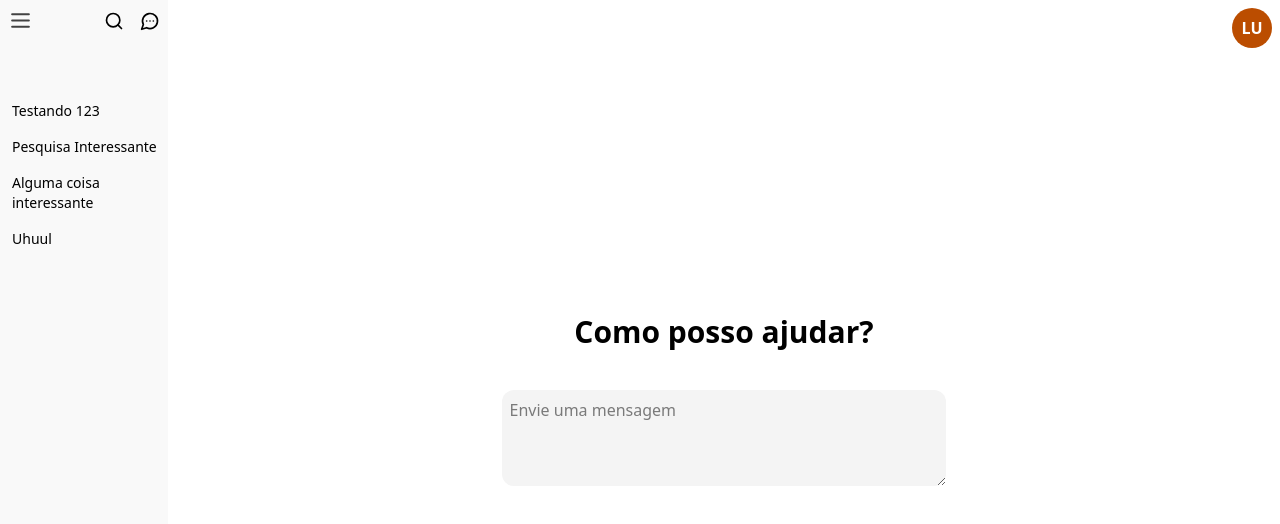
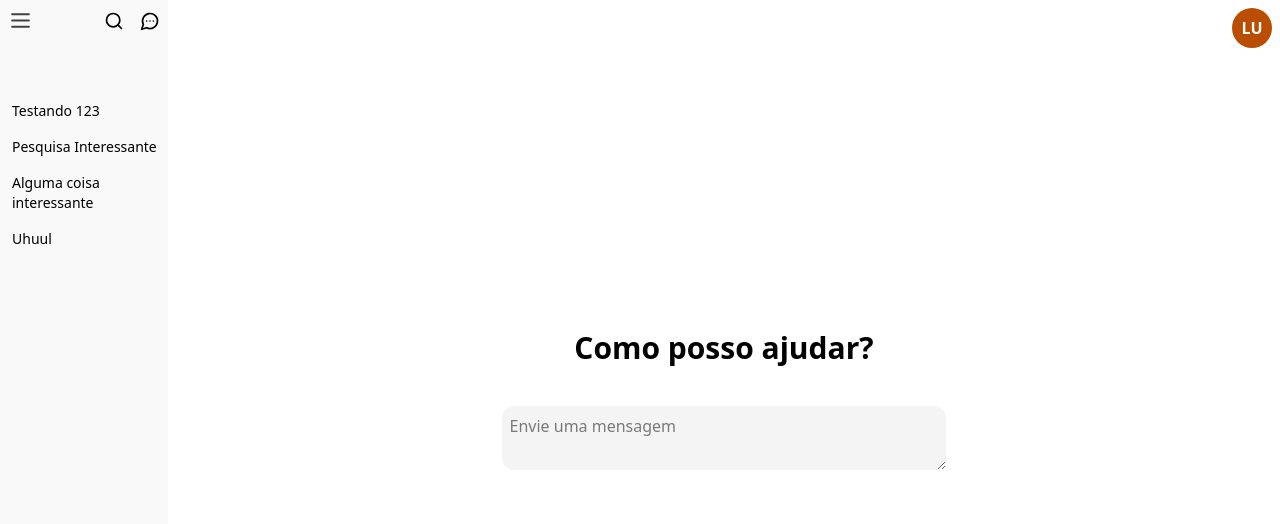
Before and after one commit to LuiFeAn/chat-front, a React (Vite) app: page / in a window 1280 px wide. Shown: the top 524 px of the page. Built offline with nearby package versions, Linux system fonts and the light colour scheme; the HTML template or start-up script is replaced by a standard one.

Commit message:
feat: refactor ChatInput component to use a form element for submission handling

```diff
--- a/src/components/central-area/chat-input/index.tsx
+++ b/src/components/central-area/chat-input/index.tsx
@@ -5,19 +5,16 @@
 
 export const ChatInput = ({ onChange, onSubmit }: Props) => {
   return (
-    <>
-      <h1 className="font-bold text-3xl select-none">Como posso ajudar?</h1>
-
     <form
       onSubmit={onSubmit}
-        className="w-full flex justify-center mt-10 h-[12%]"
+      className="w-full flex justify-center flex-col justify-center items-center gap-10"
     >
+      <h1 className="font-bold text-3xl select-none">Como posso ajudar?</h1>
       <textarea
         onChange={onChange}
         placeholder="Envie uma mensagem"
         className="bg-[#F4F4F4] rounded-xl w-[40%] h p-2"
       />
     </form>
-    </>
   );
 };
--- a/src/components/central-area/controller.ts
+++ b/src/components/central-area/controller.ts
@@ -9,8 +9,9 @@
   const handlePrompCommand = (event: React.ChangeEvent<HTMLTextAreaElement>) =>
     setPrompt(event.target.value);
 
-  const handleOnFormSubmit = async (event: FormEvent<HTMLFormElement>) =>
+  const handleOnFormSubmit = async (event: FormEvent<HTMLFormElement>) => {
     event.preventDefault();
+  };
 
   return {
     id,
```
Lines whose indentation alone changed are shown as unchanged.
